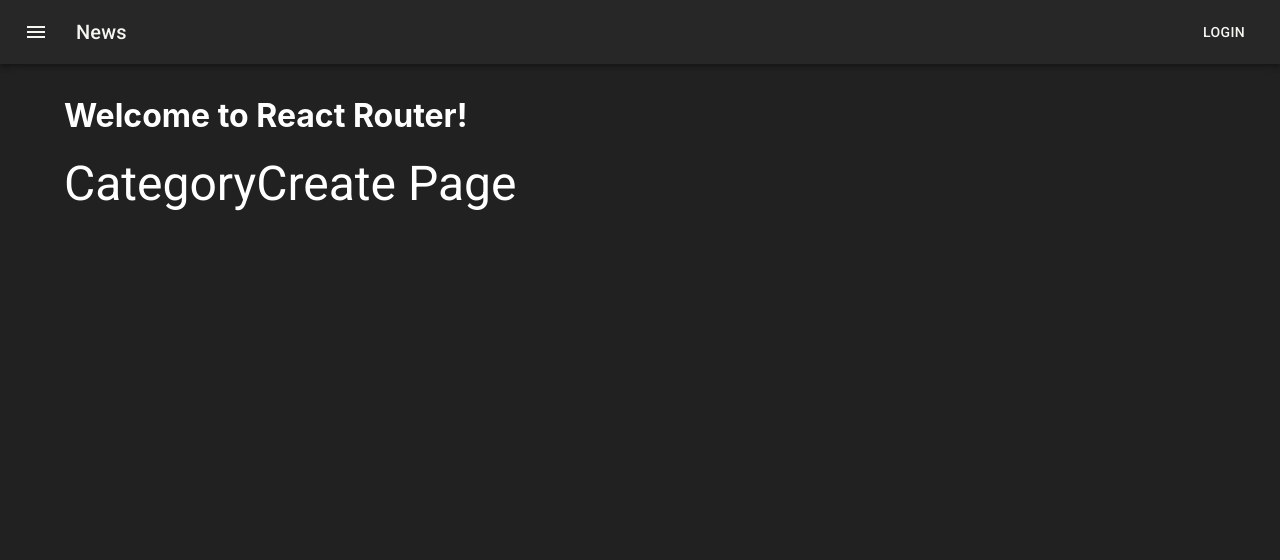
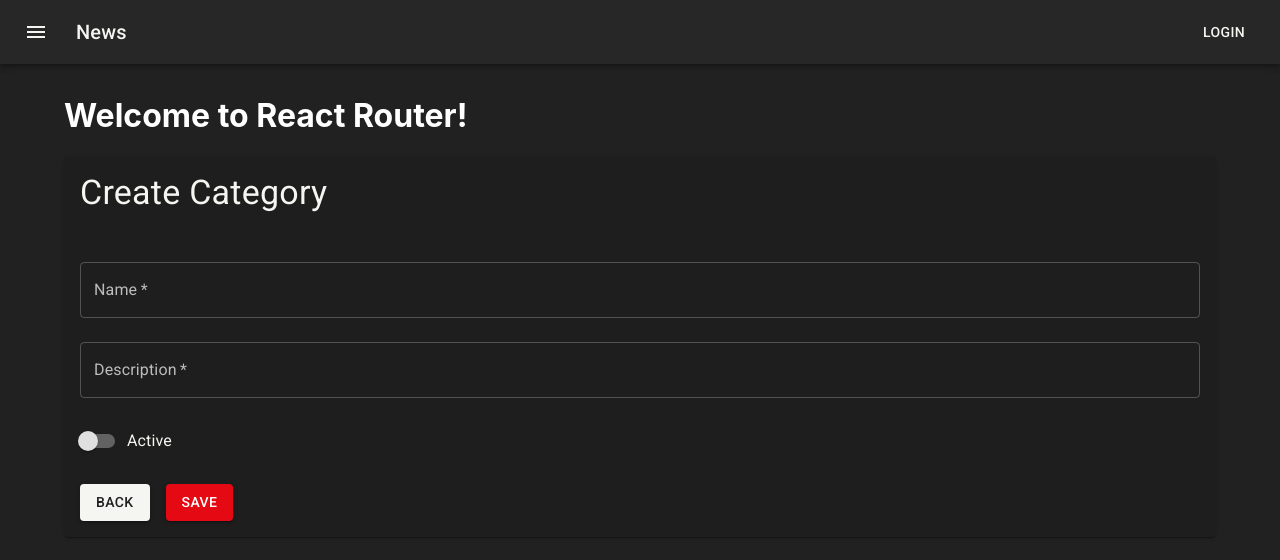
Before and after one commit to Alpiona/codeflix-admin-react, a React (Create React App) app: page /categories/create in a window 1280 px wide. Shown: the top 560 px of the page. Built offline with nearby package versions, Linux system fonts and the light colour scheme.

Commit message:
Add CategoryForm

```diff
--- a/src/features/categories/CreateCategory.tsx
+++ b/src/features/categories/CreateCategory.tsx
@@ -1,9 +1,42 @@
-import { Box, Typography } from "@mui/material";
+import { Box, Paper, Typography } from "@mui/material";
+import { useState } from "react";
+import { Category } from "./categorySlice";
+import { CategoryForm } from "./components/CategoryForm";
 
-export const CategoryCreate = () => (
-  <Box>
-    <Typography variant="h3" component="h1">
-      CategoryCreate Page
-    </Typography>
-  </Box>
-)
+
+export const CategoryCreate = () => {
+  const [isDisabled, setIsDisabled] =  useState(false)
+  const [category, setCategory] = useState<Category>({
+    id: "",
+    name: "",
+    is_active: false,
+    created_at: "",
+    updated_at: "",
+    deleted_at: "",
+    description: "",
+  })
+
+  const handleChange = (e: any) => {}
+  const handleToggle = (e: any) => {}
+
+  return (
+    <Box>
+      <Paper>
+        <Box p={2}>
+          <Box mb={2}>
+            <Typography variant="h4">Create Category</Typography>
+          </Box>
+        </Box>
+
+        <CategoryForm
+          category={category}
+          isDisabled={isDisabled}
+          isLoading={false}
+          handleSubmit={() => {}}
+          handleChange={handleChange}
+          handleToggle={handleToggle}
+        />
+      </Paper>
+    </Box>
+  )
+}
--- a/src/features/categories/EditCategory.tsx
+++ b/src/features/categories/EditCategory.tsx
@@ -3,11 +3,20 @@
 import { Link, useParams } from "react-router-dom";
 import { useAppSelector } from "../../app/hooks";
 import { selectCategoryById } from "./categorySlice";
+import { CategoryForm } from "./components/CategoryForm";
 
 export const CategoryEdit = () => {
   const id = useParams().id || "";
   const [isDisabled, setIsDisabled] =  useState(false)
-  const category = useAppSelector(state => selectCategoryById(state,id)) || {id: "", name: "", description: "", is_active: true}
+  const category = useAppSelector(state => selectCategoryById(state,id)) || {
+    id: "",
+    name: "",
+    is_active: false,
+    created_at: "",
+    updated_at: "",
+    deleted_at: "",
+    description: "",
+  }
 
   const handleChange = (e: any) => {}
   const handleToggle = (e: any) => {}
@@ -21,71 +30,14 @@
           </Box>
         </Box>
 
-        <Box p={2}>
-          <form>
-            <Grid container spacing={3}>
-              <Grid item xs={12}>
-                <FormControl fullWidth>
-                  <TextField
-                    required
-                    name="name"
-                    label="Name"
-                    value={category.name}
-                    disabled={isDisabled}
-                    onChange={handleChange}
-                  />
-                </FormControl>
-              </Grid>
-
-              <Grid item xs={12}>
-                <FormControl fullWidth>
-                  <TextField
-                    required
-                    name="description"
-                    label="Description"
-                    value={category.description}
-                    disabled={isDisabled}
-                    onChange={handleChange}
-                  />
-                </FormControl>
-              </Grid>
-
-              <Grid item xs={12}>
-                <FormControl>
-                  <FormControlLabel
-                    control={
-                      <Switch
-                        name="is_active"
-                        color="secondary"
-                        onChange={handleToggle}
-                        checked={category.is_active}
-                        inputProps={{"aria-label": "controlled"}}
-                      />
-                    }
-                    label="Active"
-                  />
-                </FormControl>
-              </Grid>
-
-              <Grid item xs={12}>
-                <Box display="flex" gap={2}>
-                  <Button variant="contained" component={Link} to="/categories">
-                    Back
-                  </Button>
-
-                  <Button
-                    type="submit"
-                    variant="contained"
-                    color="secondary"
-                    disabled={isDisabled}
-                  >
-                    Save
-                  </Button>
-                </Box>
-              </Grid>
-            </Grid>
-          </form>
-        </Box>
+        <CategoryForm
+          category={category}
+          isDisabled={isDisabled}
+          isLoading={false}
+          handleSubmit={() => {}}
+          handleChange={handleChange}
+          handleToggle={handleToggle}
+        />
       </Paper>
     </Box>
   )
--- a/src/features/categories/categorySlice.ts
+++ b/src/features/categories/categorySlice.ts
@@ -1,7 +1,7 @@
 import { createSlice } from "@reduxjs/toolkit";
 import { RootState } from "../../app/store";
 
-interface Category {
+export interface Category {
   id: string;
   name: string;
   is_active: boolean;
--- /dev/null
+++ b/src/features/categories/components/CategoryForm.tsx
@@ -0,0 +1,102 @@
+import {
+  Box,
+  Button,
+  FormControl,
+  FormControlLabel,
+  FormGroup,
+  Grid,
+  Switch,
+  TextField,
+} from "@mui/material";
+
+import { Link } from "react-router-dom";
+import { Category } from "../categorySlice";
+
+type Props = {
+  category: Category;
+  isDisabled?: boolean;
+  isLoading?: boolean;
+  handleSubmit: (e: React.FormEvent<HTMLFormElement>) => void;
+  handleChange: (e: React.ChangeEvent<HTMLInputElement>) => void;
+  handleToggle: (e: React.ChangeEvent<HTMLInputElement>) => void;
+};
+
+export function CategoryForm({
+  category,
+  isDisabled = false,
+  isLoading = false,
+  handleSubmit,
+  handleChange,
+  handleToggle,
+}: Props) {
+  return (
+    <Box p={2}>
+      <form onSubmit={handleSubmit}>
+        <Grid container spacing={3}>
+          <Grid item xs={12}>
+            <FormControl fullWidth>
+              <TextField
+                required
+                name="name"
+                label="Name"
+                value={category.name || ""}
+                disabled={isDisabled}
+                onChange={handleChange}
+                inputProps={{ "data-testid": "name" }}
+              />
+            </FormControl>
+          </Grid>
+
+          <Grid item xs={12}>
+            <FormControl fullWidth>
+              <TextField
+                required
+                name="description"
+                label="Description"
+                inputProps={{ "data-testid": "description" }}
+                disabled={isDisabled}
+                onChange={handleChange}
+                value={category.description || ""}
+              />
+            </FormControl>
+          </Grid>
+
+          <Grid item xs={12}>
+            <FormGroup>
+              <FormControlLabel
+                control={
+                  <Switch
+                    name="is_active"
+                    color="secondary"
+                    onChange={handleToggle}
+                    checked={category.is_active || false}
+                    inputProps={{ "aria-label": "controlled" }}
+                    data-testid="is_active"
+                    disabled={isDisabled}
+                  />
+                }
+                label="Active"
+              />
+            </FormGroup>
+          </Grid>
+          <Grid item xs={12}>
+            <Box display="flex" gap={2}>
+              <Button variant="contained" component={Link} to="/categories">
+                Back
+              </Button>
+
+              <Button
+                type="submit"
+                variant="contained"
+                color="secondary"
+                disabled={isDisabled || isLoading}
+              >
+                {isLoading ? "Loading..." : "Save"}
+              </Button>
+            </Box>
+          </Grid>
+        </Grid>
+      </form>
+    </Box>
+  );
+}
```
